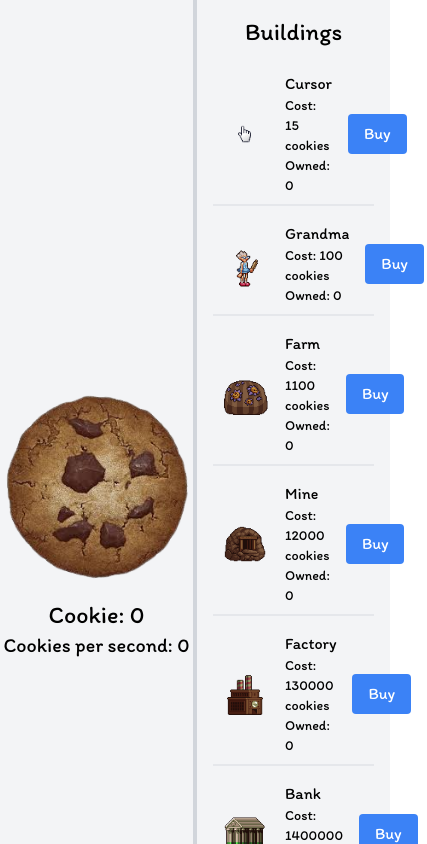
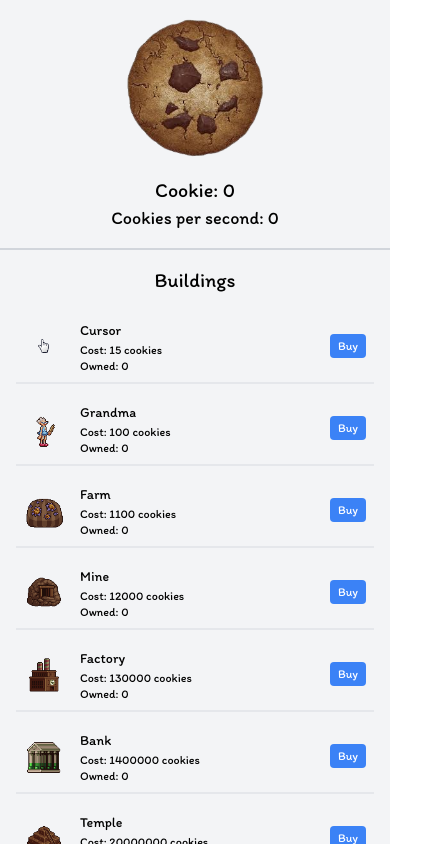
Before and after one commit to OsmanTunahan/cookie-clicker, a Next.js app: page / in a window 390 px wide. Shown: the top 844 px of the page, 427 px wide, since content can reach past the window. Built offline with nearby package versions, Linux system fonts and the light colour scheme; no server answers.

Commit message:
make compatible with the mobile version

```diff
--- a/app/page.tsx
+++ b/app/page.tsx
@@ -92,23 +92,23 @@ export default function Home() {
   }, [count, cookiesPerSecond, buildings]);
 
   return (
-    <div className="flex min-h-screen bg-gray-100">
-      <div className="w-1/2 flex flex-col items-center justify-center border-r-2 border-gray-300">
+    <div className="flex flex-col md:flex-row min-h-screen bg-gray-100">
+      <div className="w-full md:w-1/2 flex flex-col items-center justify-center border-b-2 md:border-r-2 border-gray-300 p-4">
         <Image
           src={CookieImage}
           alt="Cookie"
           width={192}
           height={192}
-          className="w-48 h-48 mb-4 cursor-pointer"
+          className="w-36 h-36 md:w-48 md:h-48 mb-4 cursor-pointer"
           onClick={handleClick}
         />
-        <p className="text-2xl font-bold">Cookie: {Math.floor(count)}</p>
-        <p className="text-xl">Cookies per second: {Math.floor(cookiesPerSecond)}</p>
+        <p className="text-xl md:text-2xl font-bold">Cookie: {Math.floor(count)}</p>
+        <p className="text-lg md:text-xl">Cookies per second: {Math.floor(cookiesPerSecond)}</p>
       </div>
 
-      <div className="w-1/2 p-4 border-l-2 border-gray-300">
+      <div className="w-full md:w-1/2 p-4">
         <div className="flex flex-col items-center">
-          <h2 className="text-2xl font-bold mb-4">Buildings</h2>
+          <h2 className="text-xl md:text-2xl font-bold mb-4">Buildings</h2>
           {buildings.map((building, index) => (
             <Build
               key={index}
--- a/components/build.tsx
+++ b/components/build.tsx
@@ -34,20 +34,20 @@ const Build: React.FC<BuildProps> = ({ name, cost, quantity, buyBuilding }) => {
       {imageSrc && (
         <Image
           src={imageSrc}
-          height={64}
-          width={64}
-          alt="Cookie"
-          className="w-12 h-12 mr-4"
+          height={48}
+          width={48}
+          alt="Building"
+          className="w-10 h-10 mr-4"
         />
       )}
 
       <div className="flex-1">
-        <span className="font-bold">{name}</span>
-        <p className="text-sm">Cost: {cost} cookies</p>
-        <p className="text-sm">Owned: {quantity}</p>
+        <span className="font-bold text-sm md:text-base">{name}</span>
+        <p className="text-xs md:text-sm">Cost: {cost} cookies</p>
+        <p className="text-xs md:text-sm">Owned: {quantity}</p>
       </div>
       <button
-        className="ml-4 px-4 py-2 bg-blue-500 text-white rounded"
+        className="ml-4 px-2 py-1 md:px-4 md:py-2 bg-blue-500 text-white rounded text-xs md:text-base"
         onClick={buyBuilding}
       >
         Buy
@@ -56,4 +56,4 @@ const Build: React.FC<BuildProps> = ({ name, cost, quantity, buyBuilding }) => {
   );
 };
 
-export default Build
+export default Build;
```
